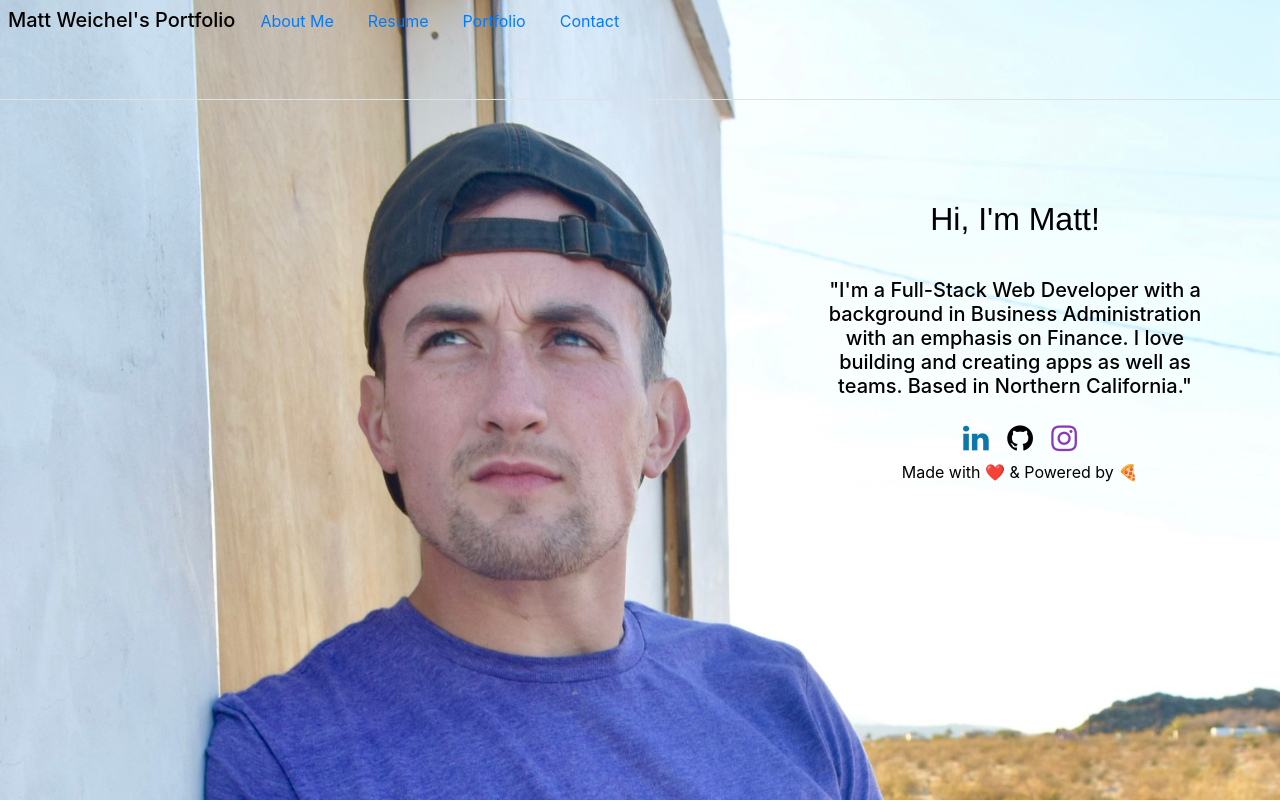
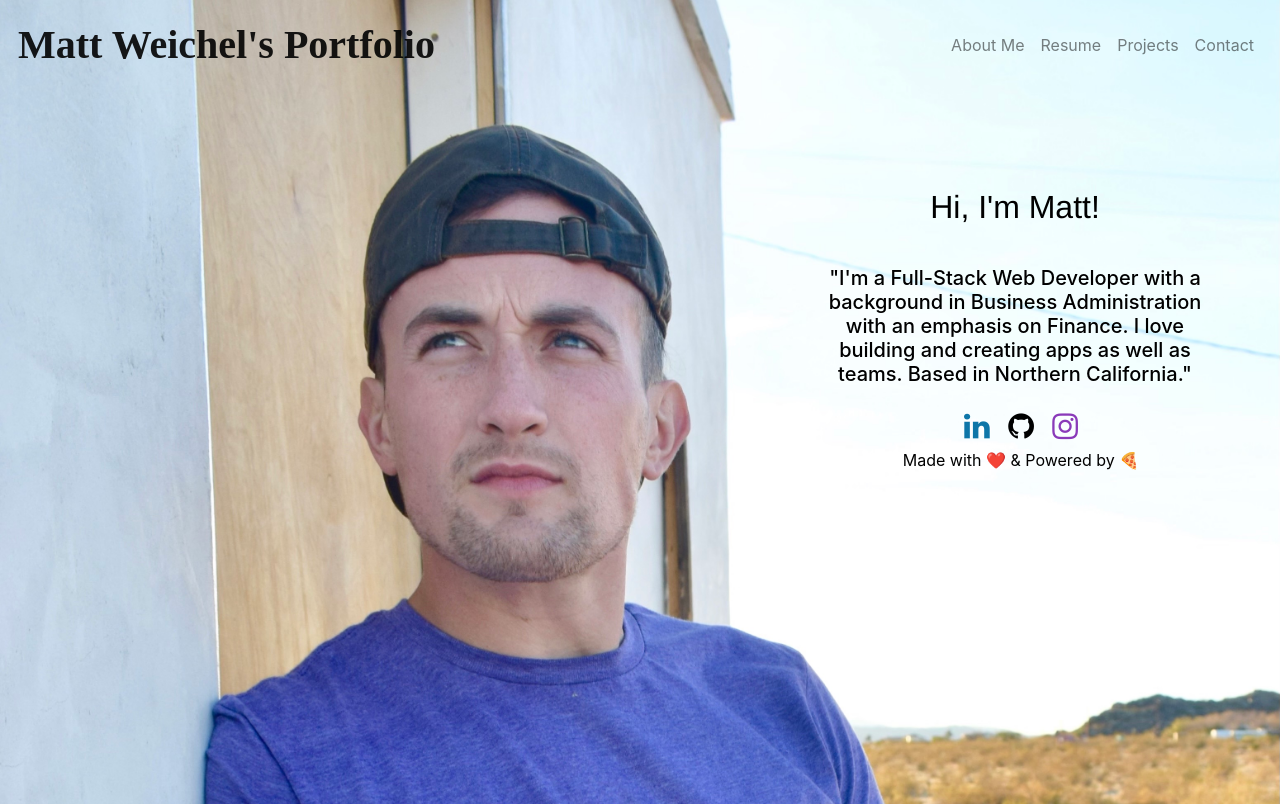
Before and after one commit to maweiche/reactPortfolio, a React (Create React App) app in the folder my-react-app/: page / in a window 1280 px wide. Shown: the top 804 px of the page. Built offline with nearby package versions, Linux system fonts and the light colour scheme.

Commit message:
added media queries for screen size, need to fix adjustments

```diff
--- a/my-react-app/package.json
+++ b/my-react-app/package.json
@@ -11,6 +11,7 @@
     "react-bootstrap": "^2.0.3",
     "react-dom": "^17.0.2",
     "react-hook-form": "^7.20.2",
+    "react-router-dom": "^5.2.0",
     "react-scripts": "4.0.3",
     "web-vitals": "^1.1.2"
   },
--- a/my-react-app/src/App.js
+++ b/my-react-app/src/App.js
@@ -1,6 +1,13 @@
 import React from 'react';
-import PortfolioContainer from './components/PortfolioContainer';
+// import PortfolioContainer from './components/PortfolioContainer';
 // import Logo from './pages/images/profileimg.jpg'
+import { BrowserRouter as Router, Switch, Route } from "react-router-dom";
+import NavTabs from './components/NavTabs';
+import About from './pages/About';
+import Projects from './pages/Projects';
+import Contact from './pages/Contact';
+import Resume from './pages/Resume';
+
 
 // const styles = {
 //   container : {
@@ -13,9 +20,17 @@ import PortfolioContainer from './components/PortfolioContainer';
 
 function App() {
   return (
-  <div >
-   <PortfolioContainer id="containerBody"/>
-  </div>
+    <Router>
+    <>
+      <NavTabs />
+      <Switch>
+        <Route exact path="/" component={About} />
+        <Route exact path="/Projects" component={Projects} />
+        <Route exact path="/Resume" component={Resume} />
+        <Route exact path="/Contact" component={Contact} />
+      </Switch>
+    </>
+    </Router>
   )}
 
 export default App;
--- a/my-react-app/src/components/NavTabs.js
+++ b/my-react-app/src/components/NavTabs.js
@@ -1,64 +1,92 @@
 import React from 'react';
+import { Navbar, Nav, Container } from "react-bootstrap";
+import { Link } from "react-router-dom";
 
 
-const styles = {
-    card: {
+// const styles = {
+//     card: {
 
-        display: 'flex',
-        justifyContent: 'flex-end',
-        background: 'transparent',
+//         display: 'flex',
+//         justifyContent: 'flex-end',
+//         background: 'transparent',
 
-    }
-};
+//     }
+// };
 
 
-function NavTabs({ currentPage, handlePageChange}) {
+function NavTabs() {
 return (
-    <ul className="nav nav-tabs" styles={styles.card}>
-      <h5>Matt Weichel's Portfolio </h5>
-      <li className="nav-item">
-        <a
-          href="#about"
-          onClick={() => handlePageChange('About')}
-          // Check to see if the currentPage is `About`, and if so we use the active link class from bootstrap. Otherwise, we set it to a normal nav-link
-          className={currentPage === 'About' ? 'nav-link active' : 'nav-link'}
-        >
-          About Me
-        </a>
-      </li>
-      <li className="nav-item">
-        <a
-          href="#home"
-          onClick={() => handlePageChange('Resume')}
-          // This is a conditional (ternary) operator that checks to see if the current page is "Home"
-          // If it is, we set the current page to 'nav-link-active', otherwise we set it to 'nav-link'
-          className={currentPage === 'Resume' ? 'nav-link active' : 'nav-link'}
-        >
-          Resume
-        </a>
-      </li>
-      <li className="nav-item">
-        <a
-          href="#projects"
-          onClick={() => handlePageChange('Projects')}
-          // Check to see if the currentPage is `Blog`, and if so we use the active link class from bootstrap. Otherwise, we set it to a normal nav-link
-          className={currentPage === 'Projects' ? 'nav-link active' : 'nav-link'}
-        >
-          Portfolio
-        </a>
-      </li>
-      <li className="nav-item">
-        <a
-          href="#contact"
-          onClick={() => handlePageChange('Contact')}
-          // Check to see if the currentPage is `Contact`, and if so we use the active link class from bootstrap. Otherwise, we set it to a normal nav-link
-          className={currentPage === 'Contact' ? 'nav-link active' : 'nav-link'}
-        >
-          Contact
-        </a>
-      </li>
-    </ul>
+  <Navbar class="transparent no-shadows">
+        <Container id="AppNavbar-navbar" fluid>
+          <Navbar.Brand className="align-text-bottom justify-content-center" as={Link} to="/">
+            <span class="brand-logo center black-text"> Matt Weichel's Portfolio </span>
+          </Navbar.Brand>
+
+          <Navbar.Toggle aria-controls="navbar" />
+          <Navbar.Collapse id="navbar">
+            <Nav className="ml-auto align-text-bottom">
+                  <Nav.Link as={Link} to="/">
+                    About Me
+                  </Nav.Link>
+                  <Nav.Link as={Link} to="/Resume">
+                    Resume
+                  </Nav.Link>
+                  <Nav.Link as={Link} to="/Projects">
+                    Projects
+                  </Nav.Link>
+                  <Nav.Link as={Link} to="/Contact">
+                    Contact
+                  </Nav.Link>
+            </Nav>
+          </Navbar.Collapse>
+        </Container>
+      </Navbar>
+    // <ul className="nav nav-tabs" styles={styles.card}>
+    //   <h5>Matt Weichel's Portfolio </h5>
+    //   <li className="nav-item">
+    //     <a
+    //       href="#about"
+    //       onClick={() => handlePageChange('About')}
+    //       // Check to see if the currentPage is `About`, and if so we use the active link class from bootstrap. Otherwise, we set it to a normal nav-link
+    //       className={currentPage === 'About' ? 'nav-link active' : 'nav-link'}
+    //     >
+    //       About Me
+    //     </a>
+    //   </li>
+    //   <li className="nav-item">
+    //     <a
+    //       href="#home"
+    //       onClick={() => handlePageChange('Resume')}
+    //       // This is a conditional (ternary) operator that checks to see if the current page is "Home"
+    //       // If it is, we set the current page to 'nav-link-active', otherwise we set it to 'nav-link'
+    //       className={currentPage === 'Resume' ? 'nav-link active' : 'nav-link'}
+    //     >
+    //       Resume
+    //     </a>
+    //   </li>
+    //   <li className="nav-item">
+    //     <a
+    //       href="#projects"
+    //       onClick={() => handlePageChange('Projects')}
+    //       // Check to see if the currentPage is `Blog`, and if so we use the active link class from bootstrap. Otherwise, we set it to a normal nav-link
+    //       className={currentPage === 'Projects' ? 'nav-link active' : 'nav-link'}
+    //     >
+    //       Portfolio
+    //     </a>
+    //   </li>
+    //   <li className="nav-item">
+    //     <a
+    //       href="#contact"
+    //       onClick={() => handlePageChange('Contact')}
+    //       // Check to see if the currentPage is `Contact`, and if so we use the active link class from bootstrap. Otherwise, we set it to a normal nav-link
+    //       className={currentPage === 'Contact' ? 'nav-link active' : 'nav-link'}
+    //     >
+    //       Contact
+    //     </a>
+    //   </li>
+    // </ul>
   );
 }
 
+
 export default NavTabs;
--- a/my-react-app/src/index.css
+++ b/my-react-app/src/index.css
@@ -30,7 +30,7 @@ code {
 }
 
 .nav{
-  background-color: transparent;
+  background: transparent;
   /* align-items: center; */
   height: 100px;
 }
@@ -113,6 +113,18 @@ h5{
   margin-top: 100px;
   color: black;
   justify-content: center;
+}
+
+.no-shadows{
+  box-shadow: none;
+}
+
+.brand-logo{
+  font-family: 'League Script', cursive !important;
+  font-size: 2em !important;
+  margin-top: 20px;
+  font-weight:bold;
+  align-self: center;
 }
 
 #p3{
@@ -201,7 +213,8 @@ footer {
   }
 }
 
-@media screen and (max-width: 778px) {
+@media (min-width:320px)  {
+  /* smartphones, iPhone, portrait 480x320 phones */
   main,
   nav {
       flex-direction: column;
@@ -211,3 +224,74 @@ footer {
       margin: 2px;
   }
 }
+
+@media (min-width:481px)  {
+  /* portrait e-readers (Nook/Kindle), smaller tablets @ 600 or @ 640 wide. */
+  main,
+  nav {
+      flex-direction: column;
+  }
+  body{
+      width: auto;
+      margin: 2px;
+  }
+ }
+
+@media (min-width:641px)  {
+  /* portrait tablets, portrait iPad, landscape e-readers, landscape 800x480 or 854x480 phones */
+  main,
+  nav {
+      flex-direction: column;
+  }
+  body{
+      width: auto;
+      margin: 2px;
+  }
+ }
+
+ @media screen and (max-width: 778px) {
+  main,
+  nav {
+      flex-direction: column;
+  }
+  body{
+      width: auto;
+      margin: 2px;
+  }
+}
+
+@media (min-width:961px)  {
+  /* tablet, landscape iPad, lo-res laptops ands desktops */
+  main,
+  nav {
+      flex-direction: column;
+  }
+  body{
+      width: auto;
+      margin: 2px;
+  }
+}
+
+@media (min-width:1025px) {
+  /* big landscape tablets, laptops, and desktops */
+  main,
+  nav {
+      flex-direction: column;
+  }
+  body{
+      width: auto;
+      margin: 2px;
+  }
+}
+
+@media (min-width:1281px) {
+  /* hi-res laptops and desktops */
+  main,
+  nav {
+      flex-direction: column;
+  }
+  body{
+      width: auto;
+      margin: 2px;
+  }
+}
```
Also changed, not shown: 1 other file (tests, documents, lock files or other folders).
